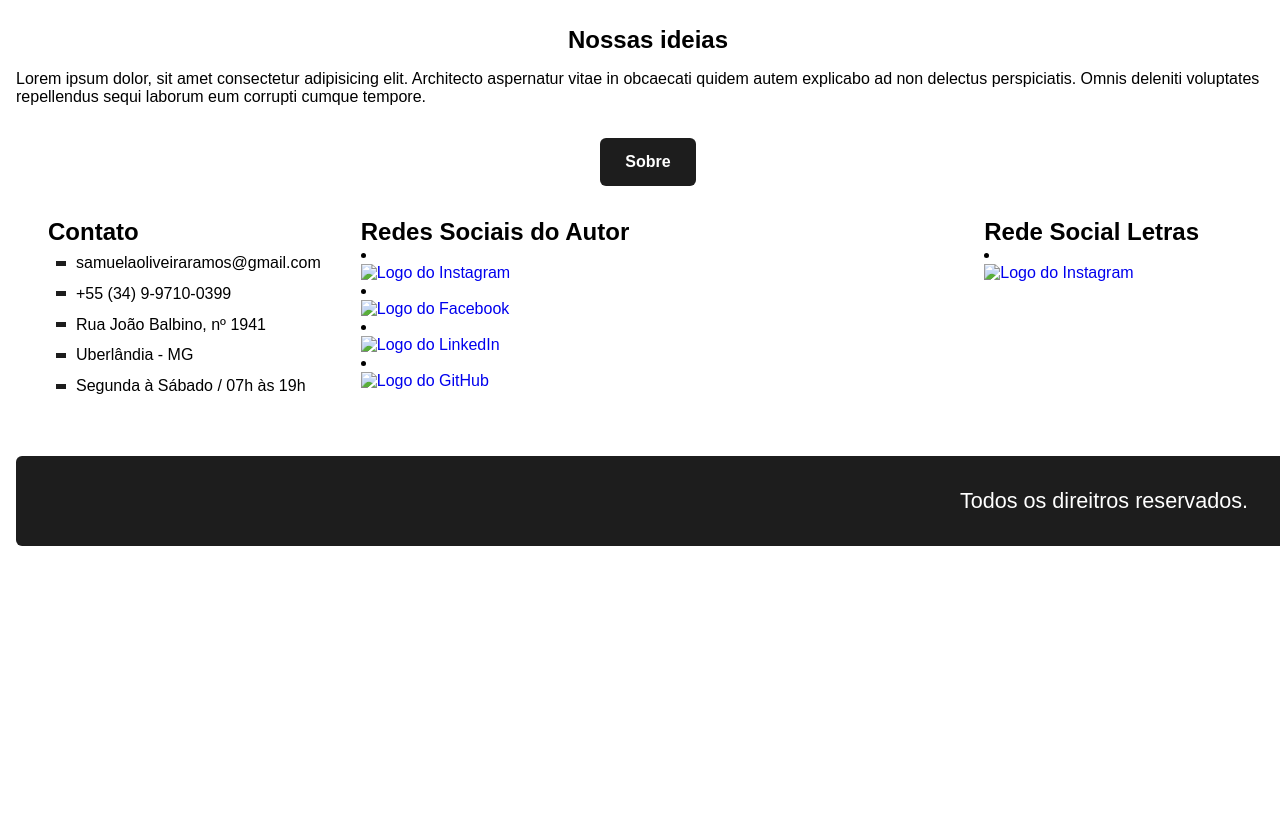
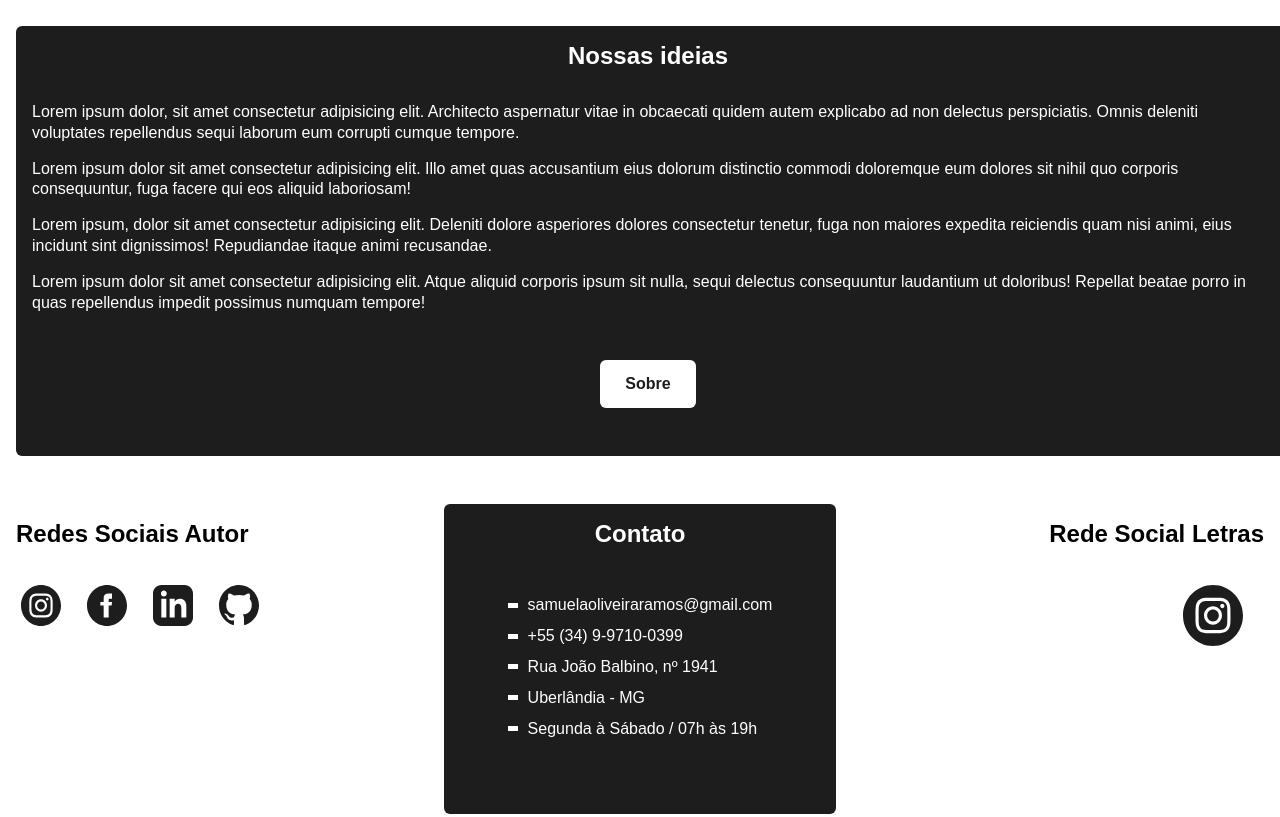
Before and after one commit to SamuelRms/projeto-letras, a plain HTML site: page index.html in a window 1280 px wide. Shown: the part 720-1537 px from the top of the page. Before the commit the page ends 1290 px from the top, so only its background shows below. Drawn offline with Linux system fonts and the light colour scheme.

Commit message:
organização footer, otimização do style da main, inclusão de imgs

```diff
--- a/css/footer.css
+++ b/css/footer.css
@@ -2,22 +2,45 @@
   grid-column: -1/1;
   display: grid;
   grid-template-columns: 1fr 2fr 1fr;
-  gap: 0 2rem;
+}
+.footer-redes-autor {
+  grid-column: 1;
+  display: flex;
+  flex-direction: column;
+  margin-left: 1rem;
+  padding-top: 1rem;
+}
+.footer-redes-autor ul {
+  display: flex;
+  margin-top: 2rem;
+}
+.footer-redes-autor li {
+  margin-right: 1rem;
+}
+.footer-redes-autor li img {
+  width: 50px;
+  height: 50px;
+  padding: 0.3rem;
+}
+.footer-redes-autor li img:hover,
+.footer-rede-letras li img:hover {
+  background: yellow;
+  border-radius: 10px;
 }
 .footer-contato {
-  grid-column: 1;
-}
-.footer-rede-letras {
-  grid-column: 3;
-}
-.footer-redes-autor {
   grid-column: 2;
-}
-.footer-contato {
-  margin-left: 3rem;
+  margin: 0 10rem 0 10rem;
+  display: flex;
+  flex-direction: column;
+  text-align: center;
+  align-items: center;
+  background: #1d1d1d;
+  color: #fff;
+  padding: 1rem;
+  border-radius: 6px;
 }
 .footer-contato ul {
-  margin: 0.5rem;
+  margin: 3rem;
 }
 .footer-contato li {
   margin-bottom: 0.8rem;
@@ -29,8 +52,27 @@
   display: inline-block;
   width: 10px;
   height: 5px;
-  background: #1d1d1d;
+  background: #fff;
   margin-right: 10px;
+}
+.footer-rede-letras {
+  grid-column: 3;
+  display: flex;
+  flex-direction: column;
+  text-align: end;
+  margin-right: 1rem;
+  padding-top: 1rem;
+}
+.footer-rede-letras ul {
+  display: flex;
+  margin: 2rem 1rem 0 0;
+  justify-content: flex-end;
+}
+
+.footer-rede-letras li img {
+  width: 70px;
+  height: 70px;
+  padding: 0.3rem;
 }
 .footer-copy {
   grid-column: -1/1;
--- a/css/main.css
+++ b/css/main.css
@@ -82,7 +82,7 @@ main h2 {
   color: #1d1d1d;
 }
 .main-ideias h2 {
-  margin-bottom: 1rem;
+  margin-bottom: 2rem;
 }
 .main-ideias {
   grid-column: 1/-1;
@@ -90,24 +90,32 @@ main h2 {
   display: flex;
   flex-direction: column;
   align-items: center;
+  background: #1d1d1d;
+  color: #fff;
+  padding: 1rem;
+  margin-bottom: 3rem;
+  border-radius: 6px 0 0 6px;
 }
 .main-ideias div {
   justify-content: center;
   display: flex;
 }
+.main-ideias p {
+  margin-bottom: 15px;
+  line-height: 1.3;
+}
 .main-ideias a {
   display: flex;
   margin: 2rem 0 2rem 0;
   justify-content: center;
-  background: #1d1d1d;
+  background: #fff;
   height: 3rem;
   align-items: center;
   width: 6rem;
   border-radius: 6px;
   font-weight: bold;
-  color: #fff;
+  color: #1d1d1d;
 }
 .main-ideias a:hover {
   background: yellow;
-  color: #1d1d1d;
 }
--- a/index.html
+++ b/index.html
@@ -72,10 +72,23 @@
     <section class="main-ideias">
       <h2>Nossas ideias</h2>
       <p>Lorem ipsum dolor, sit amet consectetur adipisicing elit. Architecto aspernatur vitae in obcaecati quidem autem explicabo ad non delectus perspiciatis. Omnis deleniti voluptates repellendus sequi laborum eum corrupti cumque tempore.</p>
+      <p> Lorem ipsum dolor sit amet consectetur adipisicing elit. Illo amet quas accusantium eius dolorum distinctio commodi doloremque eum dolores sit nihil quo corporis consequuntur, fuga facere qui eos aliquid laboriosam! </p>
+      <p>Lorem ipsum, dolor sit amet consectetur adipisicing elit. Deleniti dolore asperiores dolores consectetur tenetur, fuga non maiores expedita reiciendis quam nisi animi, eius incidunt sint dignissimos! Repudiandae itaque animi recusandae.</p>
+      <p>Lorem ipsum dolor sit amet consectetur adipisicing elit. Atque aliquid corporis ipsum sit nulla, sequi delectus consequuntur laudantium ut doloribus! Repellat beatae porro in quas repellendus impedit possimus numquam tempore!</p>
       <div><a href="#">Sobre</a></div>
     </section>
   </main>
   <footer class="footer-grid">
+
+    <div class="footer-redes-autor">
+      <h2>Redes Sociais Autor</h2>
+      <ul>
+        <li><a href="https://www.instagram.com/ramoos.sam/" target="blank"><img src="./img/instagram.svg" alt="Logo do Instagram"></a></li>
+        <li><a href="https://www.facebook.com/samuel.ramos.00/" target="blank"><img src="./img/facebook.svg" alt="Logo do Facebook"></a></li>
+        <li><a href="https://linkedin.com/in/samrms" target="blank"><img src="./img/linkedin.svg" alt="Logo do LinkedIn"></a></li>
+        <li><a href="https://github.com/SamuelRms" target="blank"><img src="./img/github.svg" alt="Logo do GitHub"></a></li>
+      </ul>
+    </div>
     <div class="footer-contato">
       <h2>Contato</h2>
       <ul>
@@ -84,20 +97,14 @@
         <li>Rua João Balbino, nº 1941</li>
         <li>Uberlândia - MG</li>
         <li>Segunda à Sábado / 07h às 19h
-
         </li>
       </ul>
     </div>
-    <div class="footer-redes-autor">
-      <h2>Redes Sociais do Autor</h2>
-      <li><a href="#" target="blank"><img src="#" alt="Logo do Instagram"></a></li>
-      <li><a href="#" target="blank"><img src="#" alt="Logo do Facebook"></a></li>
-      <li><a href="#" target="blank"><img src="#" alt="Logo do LinkedIn"></a></li>
-      <li><a href="#" target="blank"><img src="#" alt="Logo do GitHub"></a></li>
-    </div>
     <div class="footer-rede-letras">
       <h2>Rede Social Letras</h2>
-      <li><a href="#" target="blank"><img src="#" alt="Logo do Instagram"></a></li>
+      <ul>
+        <li><a href="https://www.instagram.com/letrasem.sentidos/" target="blank"><img src="./img/instagram.svg" alt="Logo do Instagram"></a></li>
+      </ul>
     </div>
 
     <div class="footer-copy">
```
Also changed, not shown: img/facebook.svg (added), img/github.svg (added), img/instagram.svg (added), img/linkedin.svg (added).
